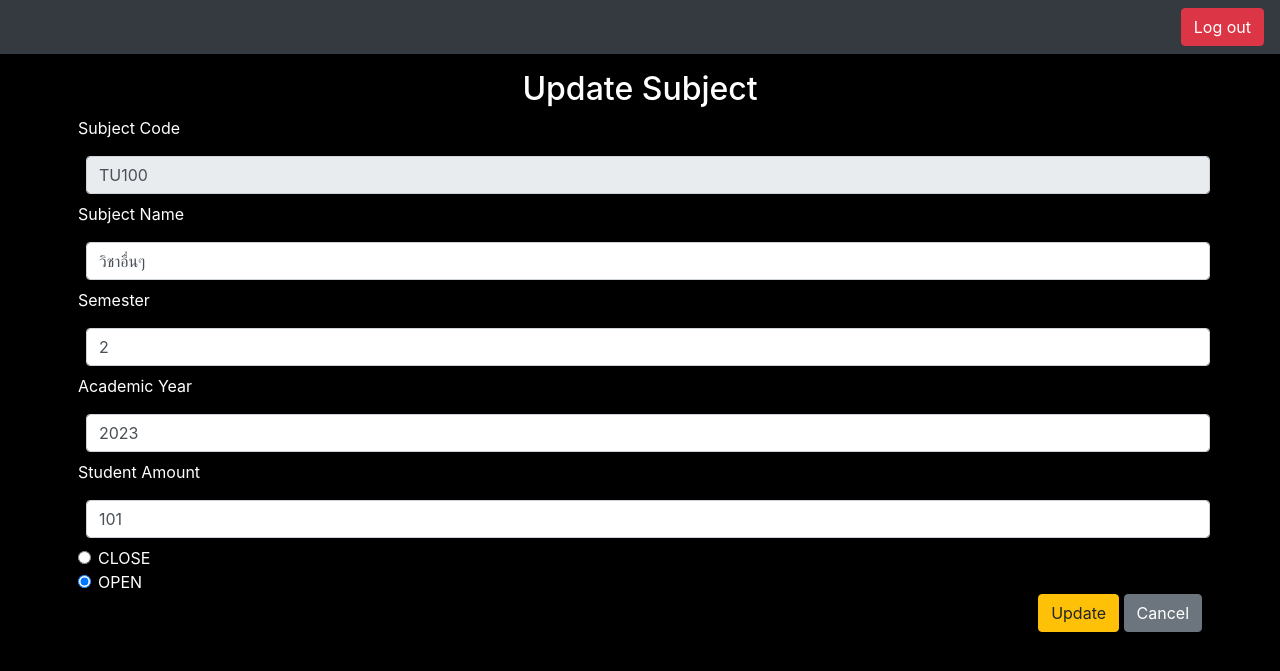
After one commit to 6310682734/cn331-as2, a Django app: page /bookingsubject/1/update in a window 1280 px wide. The commit adds this page. Shown: the top 671 px of the page. Run offline with Django 4.2, Linux system fonts and the light colour scheme; data comes from the database, SQL or seed files in the repository; both versions use the stored data as it was after the commit; some libraries are stand-ins or nearby versions.

Commit message:
add update subject function

```diff
--- /dev/null
+++ b/bookingsubject/templates/bookingsubject/update_subject.html
@@ -0,0 +1,109 @@
+{% extends 'bookingsubject/layout.html' %} {% block body %}
+<div>
+  <h2 class="text-white text-center">Update Subject</h2>
+  <form action="{% url 'update_subject' subject_data.id %}" method="POST">
+    {% csrf_token %}
+    <label for="code" class="text-white form-label text-left">Subject Code</label>
+    <input
+      readonly
+      class="form-control m-2"
+      type="text"
+      id="code"
+      name="code"
+      value={{subject_data.code}}
+      placeholder={{subject_data.code}}
+      max="5"
+    />
+
+    <label for="subject_name" class="text-white form-label text-left"
+      >Subject Name</label
+    >
+    <input
+      class="form-control m-2"
+      type="text"
+      id="subject_name"
+      name="subject_name"
+      value={{subject_data.subject_name}}
+      placeholder={{subject_data.subject_name}}
+    />
+
+    <label for="semester" class="text-white form-label text-left">Semester</label>
+    <input
+      class="form-control m-2"
+      type="number"
+      min="1"
+      max="3"
+      step="1"
+      id="semester"
+      name="semester"
+      value={{subject_data.semester}}
+      placeholder={{subject_data.semester}}
+    />
+
+    <label for="academic_year" class="text-white form-label text-left"
+      >Academic Year</label
+    >
+    <input
+      class="form-control m-2"
+      type="number"
+      id="academic_year"
+      name="academic_year"
+      step="1"
+      min="2000"
+      max="2100"
+      value={{subject_data.academic_year}}
+      placeholder={{subject_data.academic_year}}
+    />
+
+    <label for="amount" class="text-white form-label text-left"
+      >Student Amount</label
+    >
+    <input
+      class="form-control m-2"
+      type="number"
+      id="amount"
+      name="amount"
+      min="1"
+      max="1000"
+      value={{subject_data.amount}}
+      placeholder={{subject_data.amount}}
+    />
+
+    <div class="form-check mt-2">
+      <input
+        class="form-check-input"
+        type="radio"
+        name="status"
+        id="status_false"
+        value="0"
+      />
+      <label class="text-white form-check-label" for="status_false">
+        CLOSE
+      </label>
+    </div>
+    <div class="form-check">
+      <input
+        class="form-check-input"
+        type="radio"
+        name="status"
+        id="status_true"
+        value="1"
+        checked
+      />
+      <label class="text-white form-check-label" for="status_true"> OPEN </label>
+    </div>
+    {% if message %}
+    <div class="alert alert-danger text-center">{{ message}}</div>
+    {% endif %}
+    <div class="flex float-right">
+      <button type="submit" class="btn btn-warning">Update</button>
+      <a
+        type="button"
+        class="btn btn-secondary"
+        href="{% url 'booking_index' %}"
+        >Cancel</a
+      >
+    </div>
+  </form>
+</div>
+{% endblock %}
--- a/bookingsubject/urls.py
+++ b/bookingsubject/urls.py
@@ -6,6 +6,7 @@ urlpatterns = [
      path('create', views.create_subject, name="create_subject"),
      path('enrollmented', views.enrollmented, name="enrollment_info"),
      path("<int:subject_id>/remove", views.remove_subject, name="remove_subject"),
+     path("<int:subject_id>/update", views.update_subject, name="update_subject"),
      path("<int:subject_id>", views.subject_info, name="subject_info"),
      path("<int:subject_id>/<int:user_id>/enroll",
           views.enroll_subject, name="enroll_subject"),
--- a/bookingsubject/views.py
+++ b/bookingsubject/views.py
@@ -1,6 +1,7 @@
 from cgitb import small
 import code
 from itertools import count
+from this import s
 from unicodedata import name
 from django.shortcuts import render
 from .models import Enrollment, Subject
@@ -58,7 +59,35 @@ def subject_info(req, subject_id):
 
 
 def update_subject(req, subject_id):
-    pass
+    if (req.method == "POST"):
+        code = req.POST["code"]
+        subject_name = req.POST["subject_name"]
+        semester = req.POST["semester"]
+        academic_year = req.POST["academic_year"]
+        amount = req.POST["amount"]
+        status = req.POST["status"]
+        try:
+            subjects = Subject.objects.get(code=code)
+            return render(req, "bookingsubject/update_subject.html", {"message": "Code duplicate"})
+        except:
+            pass
+        if (academic_year == ""):
+            return render(req, "bookingsubject/update_subject.html", {"message": "Invalid input"})
+        subject = Subject.objects.filter(id=subject_id).update(
+            code = code,
+            subject_name = subject_name,
+            semester = semester,
+            academic_year = academic_year,
+            amount = amount,
+            status = status
+        )
+        return index(req)
+    else:
+        subject_data = Subject.objects.get(id=subject_id)
+        return render(req, "bookingsubject/update_subject.html", {"subject_data": subject_data})
+
+
+
 
 
 def is_already_enroll(user_id):
@@ -112,7 +141,6 @@ def create_subject(req):
         academic_year = req.POST["academic_year"]
         amount = req.POST["amount"]
         status = req.POST["status"]
-        print(code, subject_name, semester, academic_year, amount, status)
         try:
             subjects = Subject.objects.get(code=code)
             return render(req, "bookingsubject/create_subject.html", {"message": "Code duplicate"})
```
Also changed, not shown: bookingsubject/templates/bookingsubject/index.html (+10 -1 lines), db.sqlite3.
